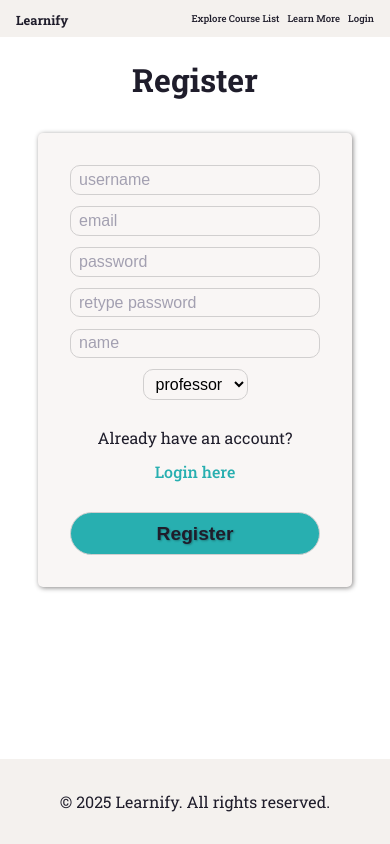
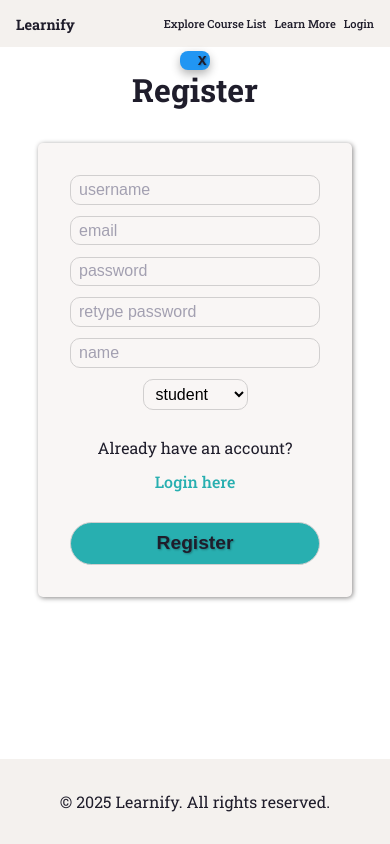
Before and after one commit to SLendyX/Sistem-cursuri-online, a React (Vite) app in the folder client/: page /register in a window 390 px wide. Built offline with nearby package versions, Linux system fonts and the light colour scheme; no server answers.

Commit message:
facut verify pentru register

```diff
--- a/client/src/Profil.jsx
+++ b/client/src/Profil.jsx
@@ -65,9 +65,9 @@ export default function(){
     return (
         <div>
             <h1>Profile</h1>
-            <ul>
-                {profileDetailsElements}
-            </ul>
+            <form>
+
+            </form>
             <button
             style={{display: logged.isLogged ? "block" : "none"}}
             onClick={logOut}>Log out</button>
--- a/client/src/Register.jsx
+++ b/client/src/Register.jsx
@@ -8,12 +8,11 @@ export default function(){
     const [password, setPassword] = React.useState("")
     const [retypePassword, setRetypePassword] = React.useState("")
     const [name, setName] = React.useState("")
-    const [type, setType] = React.useState("professor")
+    const [type, setType] = React.useState("student")
 
     const [errorMessage, setErrorMessage] = React.useState("")
 
     const redirectRegister = useNavigate()
-    const logged = React.useContext(LoggedContext)
 
     const stateArray = {
         constants:[username, email, password, retypePassword, name],
@@ -64,11 +63,11 @@ export default function(){
                 return data;
             })
             .then(data => {
-                logged.setIsLogged(true)
                 localStorage.setItem("modalHidden", "false");
-                redirectRegister("/profile", {
-                    state: {
-                        fromLogin: true
+                redirectRegister("/login",{
+                    state:{
+                        fromRegister:true,
+                        message:"Verification link sent! Check your email"
                     }
                 })
             })
@@ -86,8 +85,8 @@ export default function(){
             <form onSubmit={sendRegister} className="register-form">
                 {inputElementArray}
                 <select value={type} onChange={e => setType(e.target.value)}>
+                    <option>student</option>
                     <option>professor</option>
-                    <option>student</option>
                 </select>
                 <p className="login-text">Already have an account?</p>
                 <NavLink className={"redirect-link"} to={"/login"}>Login here</NavLink>
--- a/client/src/index.css
+++ b/client/src/index.css
@@ -93,11 +93,11 @@ footer, nav, .navbar a{
   }
   nav .nav-links{
     gap: .5rem;
-    font-size: .6rem;
+    font-size: .7rem;
   }
 
   nav .nav-logo{
-    font-size: .8rem;
+    font-size: .9rem;
   }
   .burger-menu{
     width: 20px;
@@ -272,7 +272,7 @@ form input:focus, form select:focus{
   align-items: center;
   justify-content: space-between;
   background-color: var(--dashboard-background);
-  padding: 0.5rem 1rem;
+  padding: 0.8rem 1rem;
 }
 
 /* Logo */
--- a/client/src/page_elements/DashBoard.jsx
+++ b/client/src/page_elements/DashBoard.jsx
@@ -32,7 +32,9 @@ export default function(){
                 <LogingMessages
                     fromLogin={location.state?.fromLogin}
                     fromLogOut={location.state?.fromLogOut}
-                />
+                >
+                    {location.state?.message}
+                </LogingMessages>
                 <main className="main">
                     <Outlet />
                 </main>
--- a/client/src/page_elements/LogingMessages.jsx
+++ b/client/src/page_elements/LogingMessages.jsx
@@ -3,7 +3,7 @@ import PopUpMessage from "./PopUpMessage";
 import { LoggedContext } from "../context/LoggedContext";
 import { useContext } from "react";
 
-export default function({fromLogin, fromLogOut, ...props}){
+export default function({fromLogin, fromLogOut, children,...props}){
     const {isLogged} = useContext(LoggedContext)
 
     return(
@@ -24,7 +24,12 @@ export default function({fromLogin, fromLogOut, ...props}){
             You have logged out succesfully!
         </PopUpMessage>
         :
-         <></>
+         <PopUpMessage
+            divClass="popup-message"
+            pClass="info-message"
+         >
+         {children}
+         </PopUpMessage>
 
     )
 }
```
Also changed, not shown: 1 other file (tests, documents, lock files or other folders).
